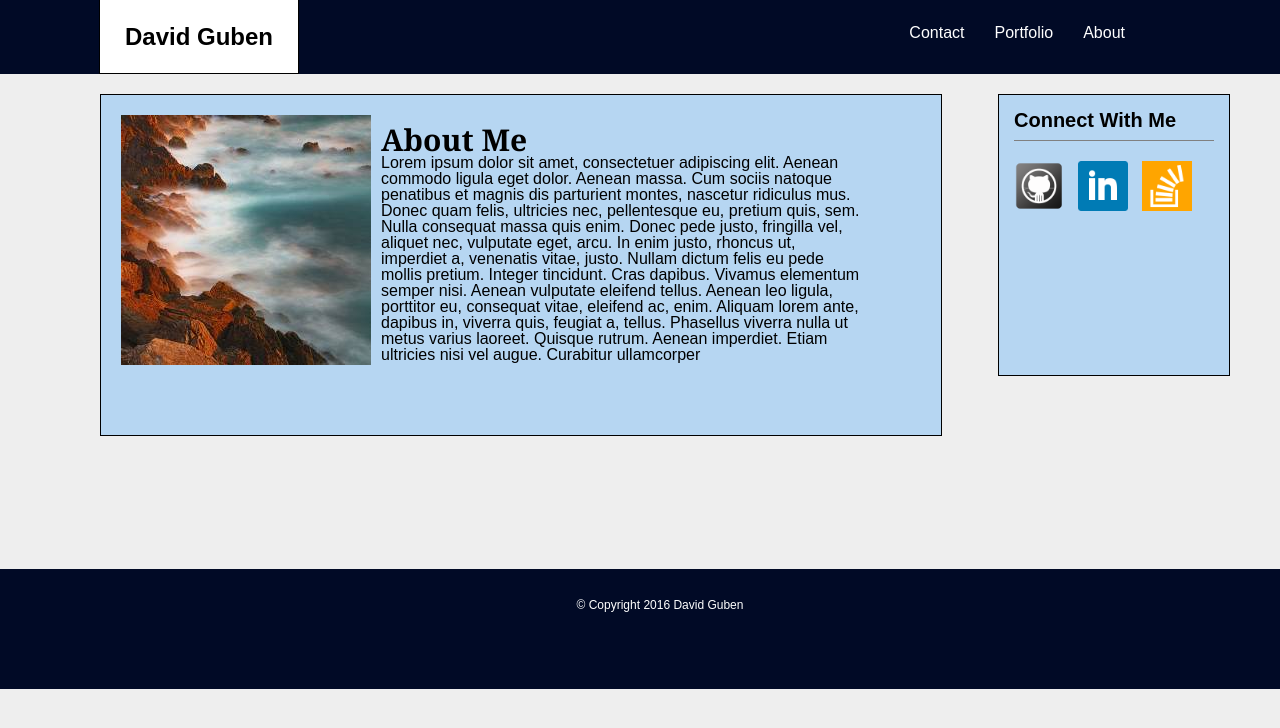
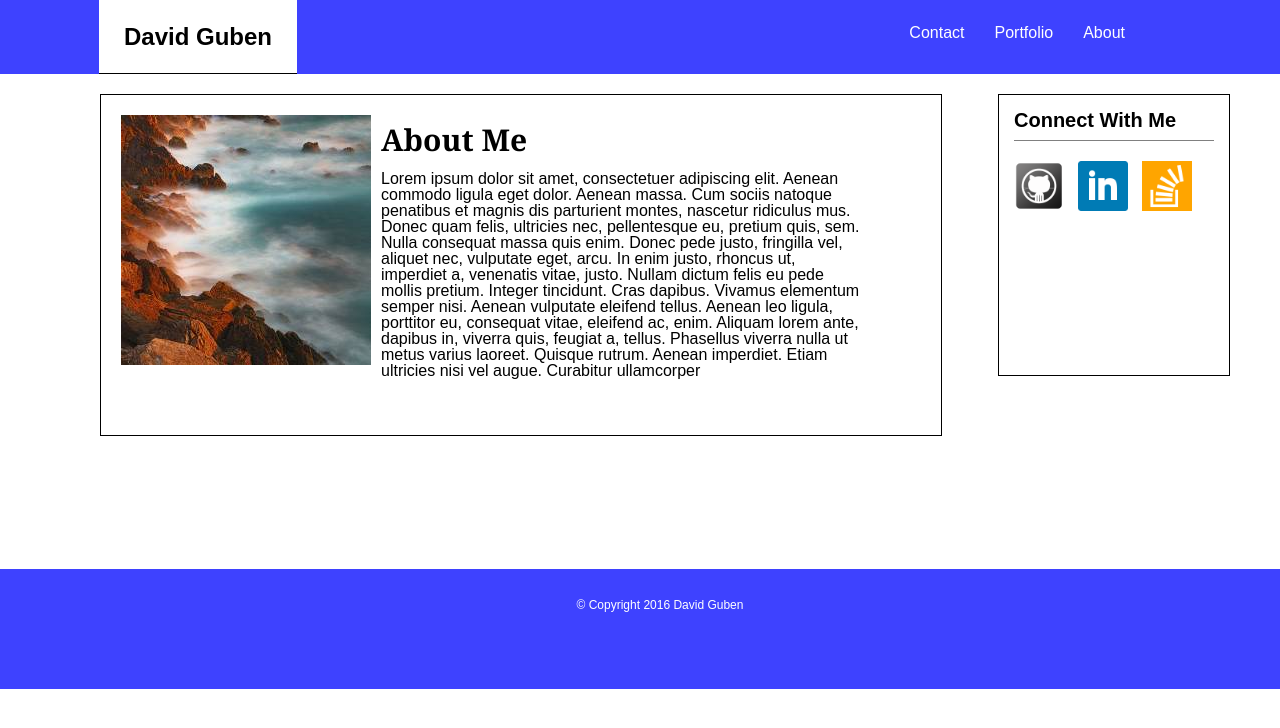
Before and after one commit to DavidGuben/Basic-Portfolio, a PHP site: page / in a window 1280 px wide. Shown: the top 728 px of the page. Run offline with PHP 8.4, Linux system fonts and the light colour scheme.

Commit message:
minor changes to design and layout

```diff
--- a/assets/css/style.css
+++ b/assets/css/style.css
@@ -4,7 +4,7 @@
 	padding: 10px;
 }
 #header {
-	background-color: #010A26;
+	background-color: #3E42FF;
 	padding: 25px;
 }
 #sidebar {
@@ -15,7 +15,7 @@
 	width: 200px;
 	height: 250px;
 	float: right;
-	background-color: #B6D6F2;
+	background-color: #fff;
 	border: 1px solid #000;
 }
 #aboutsection {
@@ -25,7 +25,7 @@
 	margin-top: 20px;
 	width: 800px;
 	height: 300px;
-	background-color: #B6D6F2;
+	background-color: #fff;
 	border: 1px solid #000;
 }
 #footer {
@@ -37,7 +37,7 @@
 	float: left;
 	width: 100%;
 	height:60px;
-	background-color: #010A26;
+	background-color: #3E42FF;
 	padding: 30px 20px 30px 20px;
 }
 #nav {
@@ -46,7 +46,7 @@
 	width: 50%;
 	float: right;
 	display: block;
-	background-color: #010A26;
+	background-color: #3E42FF;
 }
 #profilepic {
 	float: left;
@@ -55,7 +55,7 @@
 	margin-top: 20px;
 }
 .logo {
-	border: 1px solid #000;
+	border-bottom: 1px solid #000;
 	font-weight:bold;
 	color:#000;
 	padding: 25px 25px 23px 25px;
@@ -100,5 +100,5 @@ li:hover {
 	text-decoration:underline;
 }
 body {
-	background-color: #eee;
+	background-color: #fff;
 }
--- a/index.html
+++ b/index.html
@@ -26,6 +26,7 @@
 		</div>
 			<div id="aboutme">
 				<h1>About Me</h1>
+				<br/>
 				<p>
 				Lorem ipsum dolor sit amet, consectetuer adipiscing elit. Aenean commodo ligula eget dolor. Aenean massa. Cum sociis natoque penatibus et magnis dis parturient montes, nascetur ridiculus mus. Donec quam felis, ultricies nec, pellentesque eu, pretium quis, sem. Nulla consequat massa quis enim. Donec pede justo, fringilla vel, aliquet nec, vulputate eget, arcu. In enim justo, rhoncus ut, imperdiet a, venenatis vitae, justo. Nullam dictum felis eu pede mollis pretium. Integer tincidunt. Cras dapibus. Vivamus elementum semper nisi. Aenean vulputate eleifend tellus. Aenean leo ligula, porttitor eu, consequat vitae, eleifend ac, enim. Aliquam lorem ante, dapibus in, viverra quis, feugiat a, tellus. Phasellus viverra nulla ut metus varius laoreet. Quisque rutrum. Aenean imperdiet. Etiam ultricies nisi vel augue. Curabitur ullamcorper
 				</p>
```
